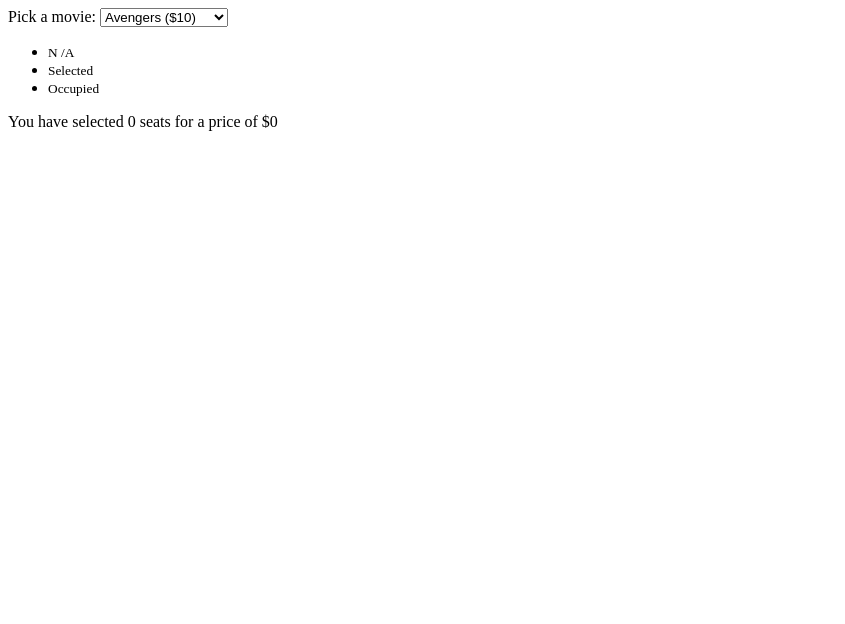
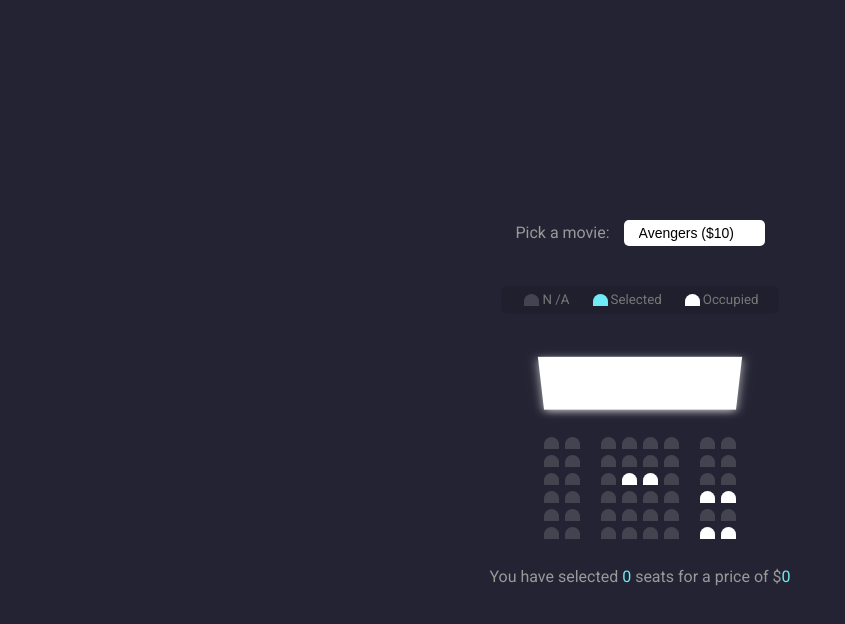
Before and after one commit to ciamac-da/movie-seat-booking-vanilla-js, a plain HTML site: page index.html in a window 1280 px wide. Shown: the whole page, without its empty margins (0-845 px from the left). Drawn offline with Linux system fonts and the light colour scheme.

Commit message:
Verified by Marti4n v1.0.3 style done

```diff
--- a/index.html
+++ b/index.html
@@ -4,13 +4,16 @@
 <head>
   <meta charset="UTF-8">
   <meta name="viewport" content="width=device-width, initial-scale=1.0">
+  <link rel="preconnect" href="https://fonts.googleapis.com">
+  <link rel="preconnect" href="https://fonts.gstatic.com" crossorigin>
+  <link href="https://fonts.googleapis.com/css2?family=Roboto&display=swap" rel="stylesheet">
   <link rel="stylesheet" type="text/css" title="Cool stylesheet" href="style.css">
   <script defer src="index.js" type="text/javascript"></script>
   <title>Movie Seat Booking</title>
 </head>
 
 <body>
-  <div id="movie-container">
+  <div id="movie-container" class="movie-container">
     <label for="movie">Pick a movie:</label>
     <select class="movie" id="movie" name="movie">
       <option value="10">Avengers ($10)</option>
--- a/style.css
+++ b/style.css
@@ -0,0 +1,97 @@
+* {
+  box-sizing: border-box;
+  margin: 0;
+  padding: 0
+}
+body {
+  font-family: 'Roboto', sans-serif;
+  background-color: #242333;
+  color: #999999;
+  display: flex;
+  align-items: center;
+  justify-content: center;
+  height: 100vh;
+  flex-direction: column;
+  margin: 0;
+}
+.movie-container {
+  margin:20px 0;
+}
+.showcase {
+  margin:20px 0;
+}
+.movie-container select {
+  background-color: #fff;
+  border:0;
+  border-radius: 5px;
+  font-size: 14px;
+  margin-left: 10px;
+  padding: 5px 15px 5px 15px;
+  -moz-appearance: none;
+  -webkit-appearance: none;
+  appearance: none;
+}
+.container {
+  margin-bottom: 10px;
+  perspective: 800px
+}
+.seat {
+  background-color: #444451;
+  height: 12px;
+  width: 15px;
+  margin: 3px;
+  border-top-left-radius: 10px;
+  border-top-right-radius: 10px;
+}
+.seat.selected {
+  background-color: #6feaf6;
+}
+.seat.occupied {
+  background-color: #fff;
+}
+.seat:nth-of-type(2) {
+  margin-right: 18px;
+}
+.seat:nth-last-of-type(2) {
+  margin-left: 18px;
+}
+.seat:not(.occupied):hover {
+  cursor: pointer;
+  transform: scale(1.5);
+}
+.showcase .seat:not(.occupied):hover {
+  cursor: default;
+  transform: scale(1);
+}
+.showcase {
+  background: rgba(0, 0, 0, 0.1);
+  padding: 5px 10px;
+  border-radius: 5px;
+  color: #777;
+  list-style-type: none;
+  display: flex;
+  justify-content: space-between;
+}
+.showcase li {
+  display: flex;
+  align-items: center;
+  justify-content: center;
+  margin: 0 10px;
+}
+.row {
+  display: flex;
+}
+.screen {
+  background-color: #fff;
+  height: 70px;
+  width: 100%;
+  margin: 15px 0;
+  transform: rotateX(-45deg);
+  box-shadow: 0 3px 10px rgba(255, 255, 255, 0.7);
+}
+p.text {
+margin: 15px 0;
+}
+p.text span {
+  color: #6feaf6
+}
```
